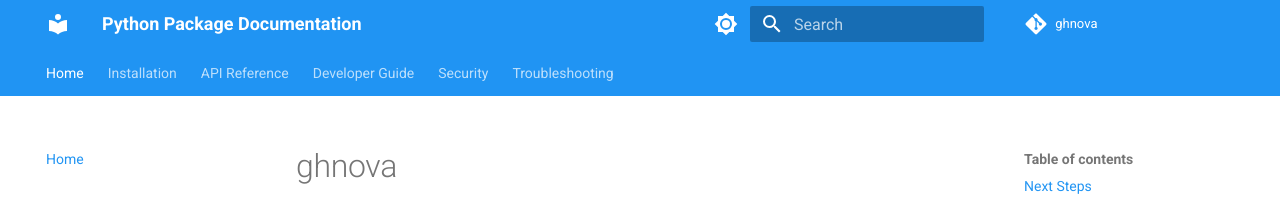
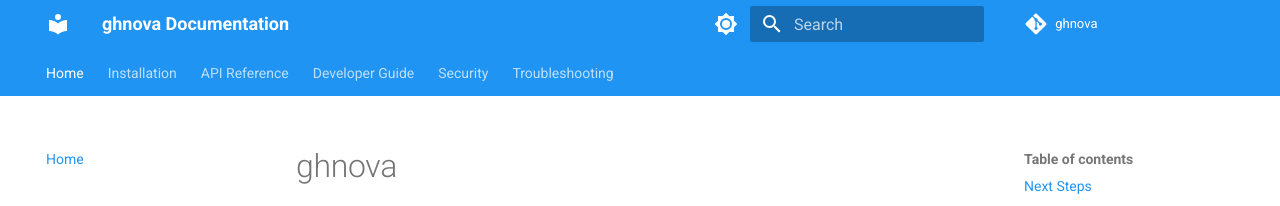
Before and after one commit to isaac-cf-wong/ghnova, an MkDocs documentation site: the page built from docs/index.md, in a window 1280 px wide. Shown: the top 206 px of the page. Built offline with MkDocs 1.6.1 and Material for MkDocs 9.7.7, drawn with Linux system fonts in a browser that asks for light colours; comment, search, counter and statistics services are not loaded; some of the changed lines change nothing that is shown.

Commit message:
docs: Update the site name and site description

```diff
--- a/mkdocs.yml
+++ b/mkdocs.yml
@@ -1,5 +1,5 @@
-site_name: Python Package Documentation
-site_description: A GitHub template repository for a Python package
+site_name: ghnova Documentation
+site_description: A Python package for interacting with the GitHub API, offering a simple interface to access repositories, users, organizations, issues, and more for automation and data management.
 site_url: https://isaac-cf-wong.github.io/ghnova
 repo_url: https://github.com/isaac-cf-wong/ghnova
 repo_name: ghnova
```
